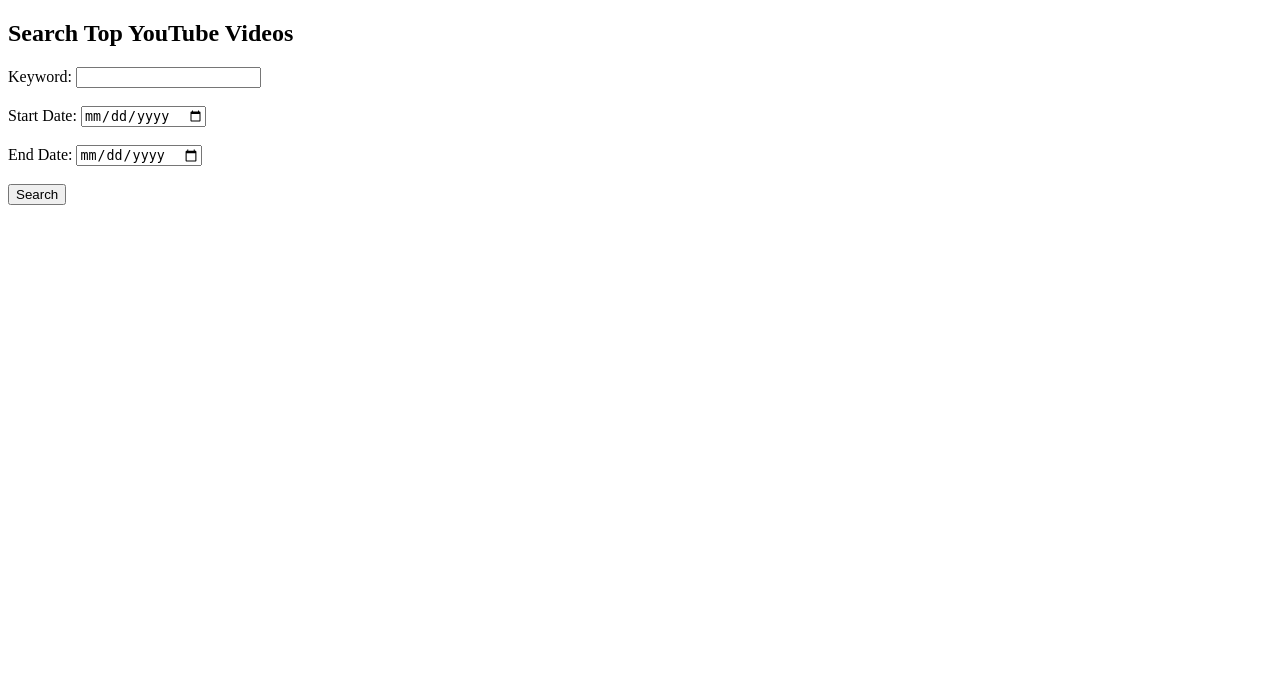
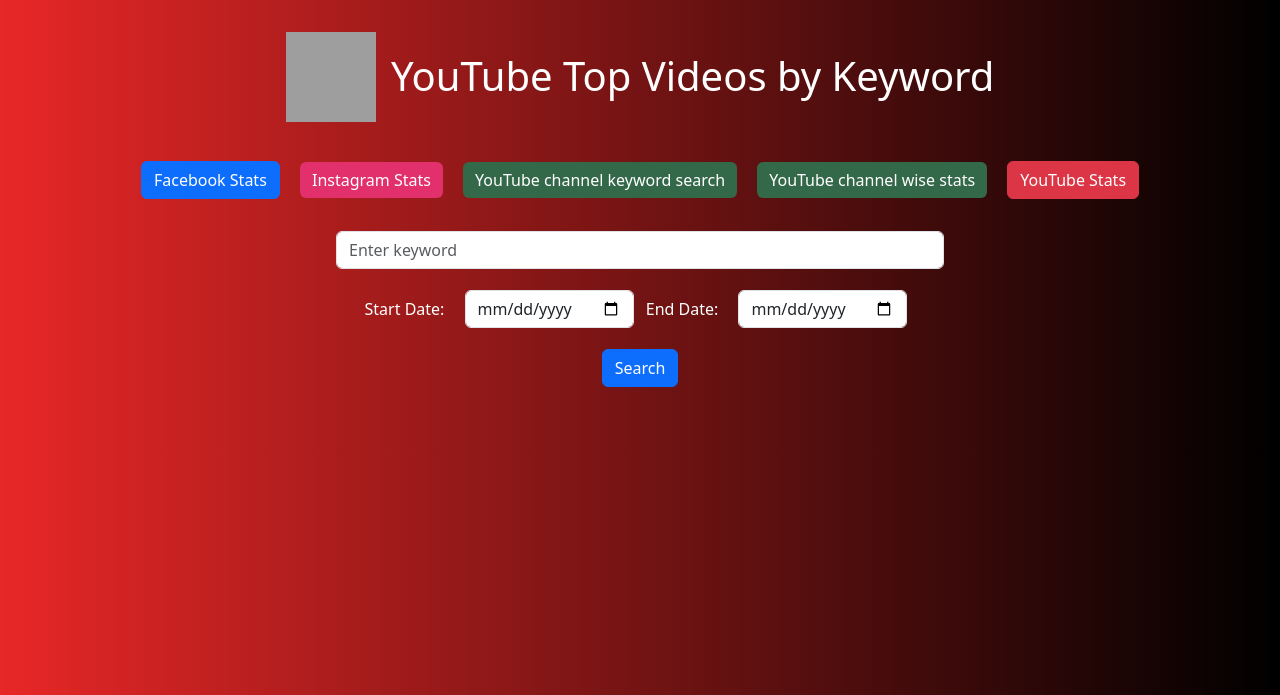
Before and after one commit to NasirMehmood12/comparison_stats, a Flask app: page /search-top-videos in a window 1280 px wide. Shown: the top 695 px of the page. Run offline with Flask 3, Linux system fonts and the light colour scheme; some libraries are stand-ins or nearby versions; grey boxes are pictures that could not be loaded.

Commit message:
Update search_top_videos.html

```diff
--- a/templates/search_top_videos.html
+++ b/templates/search_top_videos.html
@@ -264,7 +264,7 @@
  -->
 
 
- <!DOCTYPE html>
+<!--  <!DOCTYPE html>
 <html>
 <head>
     <title>Search Top YouTube Videos</title>
@@ -299,3 +299,136 @@
 
 </body>
 </html>
+ -->
+
+
+
+
+
+
+
+
+
+
+
+
+
+
+
+
+
+ <!DOCTYPE html>
+<html>
+<head>
+    <title>Search Top YouTube Videos</title>
+    <link href="https://cdn.jsdelivr.net/npm/bootstrap@5.3.3/dist/css/bootstrap.min.css" rel="stylesheet">
+    <style>
+        body {
+            background: linear-gradient(
+                90deg,
+                rgba(232, 39, 39, 1) 0%,
+                rgba(0, 0, 0, 1) 100%
+            );
+            padding: 2rem;
+        }
+        h1 {
+            margin-bottom: 2rem;
+            text-align: center;
+            color: #fff;
+        }
+        .table-container {
+            max-width: 900px;
+            margin: 0 auto;
+        }
+        .nav-links {
+            text-align: center;
+            margin: 1.5rem 0;
+        }
+        .mt-2 {
+            margin-top: .5rem !important;
+            margin-bottom: .8rem;
+        }
+        label {
+            color: #fff;
+        }
+    </style>
+</head>
+<body>
+    <h1>
+        <img src="https://upload.wikimedia.org/wikipedia/commons/b/b8/YouTube_Logo_2017.svg"
+             alt="YouTube Logo"
+             width="90" height="90"
+             style="vertical-align: middle; margin-right: 5px; margin-bottom: 7px;">
+        YouTube Top Videos by Keyword
+    </h1>
+
+    <div class="nav-links">
+        <a href="/facebook" class="btn btn-primary mx-2">Facebook Stats</a>
+        <a href="/instagram" class="btn mx-2" style="background-color: #E1306C; color: white; border: none;">
+            Instagram Stats
+        </a>
+        <a href="/keyword_views" class="btn mx-2" style="background-color: #336949; color: white; border: none;">
+            YouTube channel keyword search
+        </a>
+        <a href="/simple_stats" class="btn mx-2" style="background-color: #336949; color: white; border: none;">
+            YouTube channel wise stats
+        </a>
+        <a href="/youtube" class="btn btn-danger mx-2">YouTube Stats</a>
+    </div>
+
+    <form method="POST" class="text-center mb-4">
+        <input type="text"
+               name="keyword"
+               placeholder="Enter keyword"
+               value="{{ keyword|default('') }}"
+               class="form-control d-inline w-50 mt-2"
+               required>
+
+        <div class="mt-2">
+            <label for="start_date" class="me-2">Start Date:</label>
+            <input type="date" name="start_date" id="start_date" value="{{ start_date|default('') }}"
+                   class="form-control d-inline w-auto mx-2">
+            <label for="end_date" class="me-2">End Date:</label>
+            <input type="date" name="end_date" id="end_date" value="{{ end_date|default('') }}"
+                   class="form-control d-inline w-auto mx-2">
+        </div>
+
+        <button type="submit" class="btn btn-primary mt-2">Search</button>
+    </form>
+
+    <div class="table-container">
+        {% if videos %}
+            <table class="table table-bordered table-hover table-striped shadow bg-white">
+                <thead style="background-color: #E0A6AF; color: white;">
+                    <tr>
+                        <th>#</th>
+                        <th>Title</th>
+                        <th>Channel</th>
+                        <th>Views</th>
+                        <th>Link</th>
+                    </tr>
+                </thead>
+                <tbody>
+                    {% for view_count, title, channel, url in videos %}
+                    <tr>
+                        <td>{{ loop.index }}</td>
+                        <td>{{ title }}</td>
+                        <td>{{ channel }}</td>
+                        <td>{{ "{:,}".format(view_count) }}</td>
+                        <td>
+                            <a href="{{ url }}" target="_blank" class="btn btn-sm btn-outline-primary">
+                                Watch
+                            </a>
+                        </td>
+                    </tr>
+                    {% endfor %}
+                </tbody>
+            </table>
+        {% elif error %}
+            <div class="alert alert-warning text-center">{{ error }}</div>
+        {% endif %}
+    </div>
+
+    <script src="https://cdn.jsdelivr.net/npm/bootstrap@5.3.3/dist/js/bootstrap.bundle.min.js"></script>
+</body>
+</html>
```
